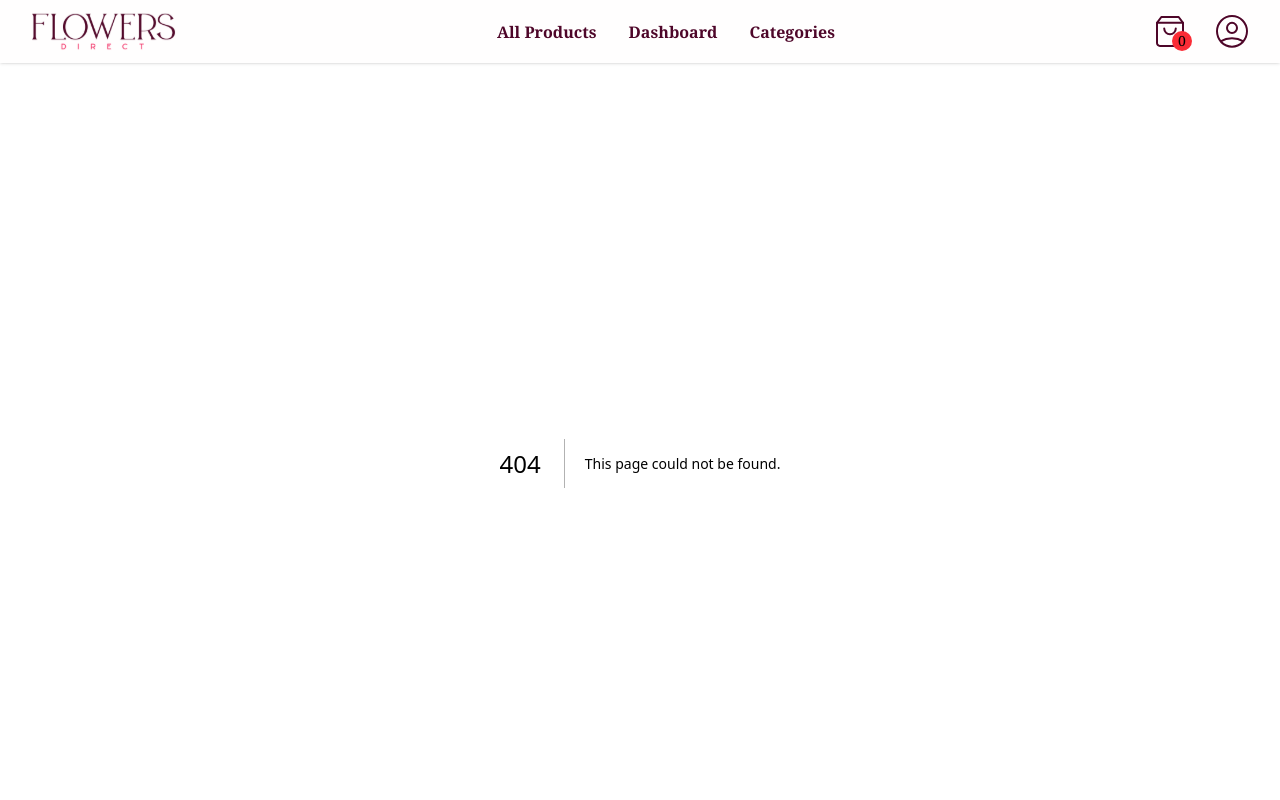
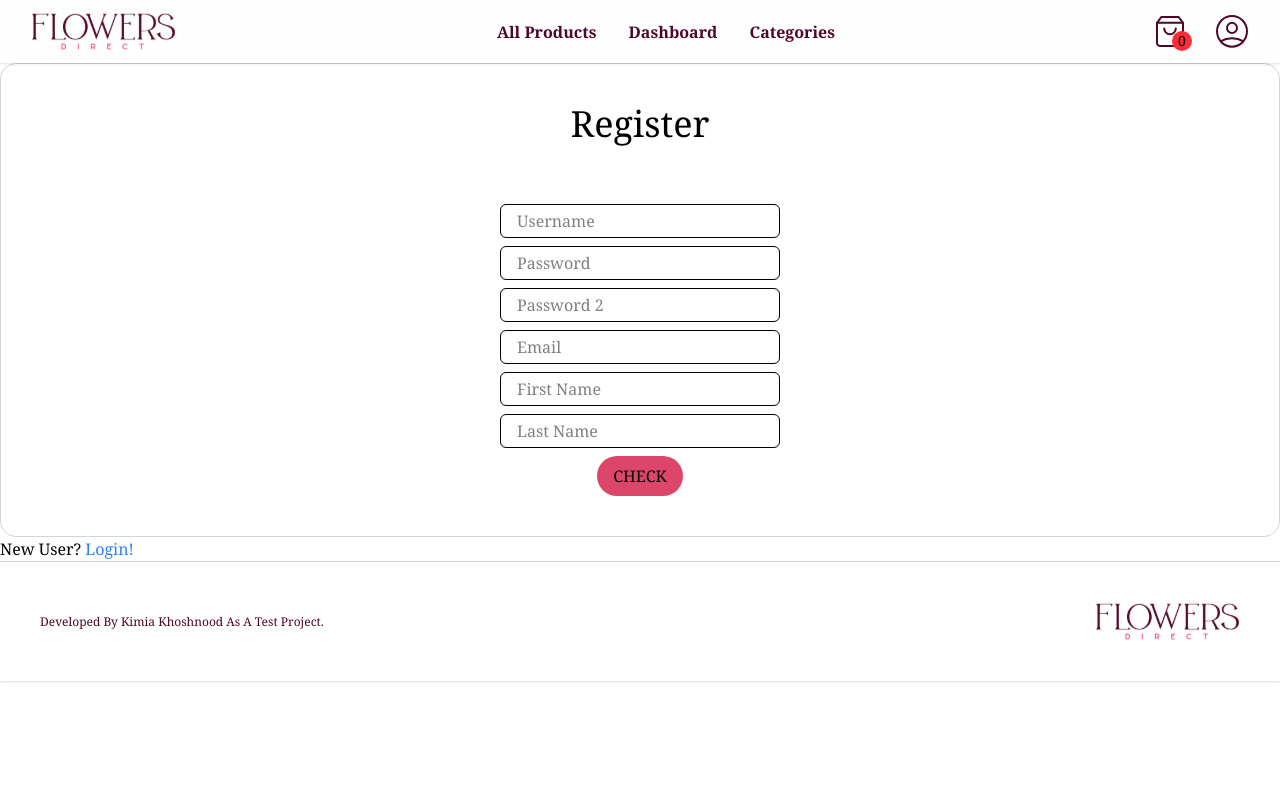
Before and after one commit to KimiyaKhoshnood/FlowerShop, a Next.js app: page /register in a window 1280 px wide. Before the commit this address had no page. Shown: the top 800 px of the page. Built offline with nearby package versions, Linux system fonts and the light colour scheme.

Commit message:
Add login and registration components with form handling and token management

```diff
--- /dev/null
+++ b/src/app/(auth)/login/page.tsx
@@ -0,0 +1,73 @@
+"use client";
+import { SubmitHandler, useForm } from "react-hook-form";
+import Cookie from "js-cookie";
+import { redirect } from "next/navigation";
+import ButtonUI from "@/components/ui/ButtonUI";
+import Link from "next/link";
+import axios from "axios";
+
+type Inputs = {
+  username: string;
+  password: string;
+};
+
+const Login = () => {
+  const { register, handleSubmit } = useForm<Inputs>();
+
+  const onSubmit: SubmitHandler<Inputs> = async(data) => {
+    try {
+      const res = await axios.post("http://127.0.0.1:8000/login/", data);
+      console.log("res: ", res);
+
+      const loginRes = await axios.post("http://127.0.0.1:8000/api/token/", {
+        username: data.username,
+        password: data.password,
+      });
+
+      const access = loginRes.data.access;
+      const refresh = loginRes.data.refresh;
+
+      Cookie.set("accessToken", access, { expires: 1 });
+      Cookie.set("refreshToken", refresh, { expires: 2 });
+
+    } catch (err: any) {
+      console.error("خطا در لاگین:", err.response?.data);
+    }
+    redirect("/dashboard");
+  };
+
+  return (
+    <>
+      <div className="border border-gray-300 rounded-2xl p-16 flex flex-col justify-between gap-5">
+        <h1 className="text-4xl text-center pb-10">Login</h1>
+        <form
+          action=""
+          className="flex flex-col gap-3 items-center"
+          onSubmit={handleSubmit(onSubmit)}
+        >
+          <input
+            type="text"
+            placeholder="Username"
+            className="border rounded-md py-2 px-4"
+            {...register("username", { required: true })}
+          />
+          <input
+            type="text"
+            placeholder="Password"
+            className="border rounded-md py-2 px-4"
+            {...register("password", { required: true })}
+          />
+          <ButtonUI text="Check" className="bg-(--Magenta)" />
+        </form>
+      </div>
+      <p>
+        New User?{" "}
+        <span className="text-blue-500 hover:text-blue-600">
+          <Link href={"/register"}>Register!</Link>
+        </span>
+      </p>
+    </>
+  );
+};
+
+export default Login;
--- /dev/null
+++ b/src/app/(auth)/register/page.tsx
@@ -0,0 +1,104 @@
+"use client";
+import { SubmitHandler, useForm } from "react-hook-form";
+import Cookie from "js-cookie";
+import { redirect } from "next/navigation";
+import ButtonUI from "@/components/ui/ButtonUI";
+import Link from "next/link";
+import axios from "axios";
+
+type Inputs = {
+  username: string;
+  password: string;
+  password2: string,
+  email: string,
+  first_name: string,
+  last_name: string
+};
+
+const Register = () => {
+  const { register, handleSubmit } = useForm<Inputs>();
+
+const onSubmit: SubmitHandler<Inputs> = async (data: Inputs) => {
+  try {
+    const res = await axios.post("http://127.0.0.1:8000/register/", data);
+    console.log("res: ", res);
+
+    const loginRes = await axios.post("http://127.0.0.1:8000/api/token/", {
+      username: data.username,
+      password: data.password,
+    });
+
+    const access = loginRes.data.access;
+    const refresh = loginRes.data.refresh;
+
+    Cookie.set("accessToken", access, { expires: 1 });
+    Cookie.set("refreshToken", refresh, { expires: 2 });
+
+  } catch (err: any) {
+    console.error("خطا در ثبت‌نام یا ورود:", err.response?.data || err.message);
+  }
+
+  redirect("/dashboard");
+
+};
+
+
+  return (
+    <>
+      <div className="border border-gray-300 rounded-2xl py-10 px-16 flex flex-col justify-between gap-5">
+        <h1 className="text-4xl text-center pb-10">Register</h1>
+        <form
+          action=""
+          className="flex flex-col gap-2 items-center"
+          onSubmit={handleSubmit(onSubmit)}
+        >
+          <input
+            type="text"
+            placeholder="Username"
+            className="border rounded-md py-1 px-4"
+            {...register("username", { required: true })}
+          />
+          <input
+            type="text"
+            placeholder="Password"
+            className="border rounded-md py-1 px-4"
+            {...register("password", { required: true })}
+          />
+          <input
+            type="text"
+            placeholder="Password 2"
+            className="border rounded-md py-1 px-4"
+            {...register("password2", { required: true })}
+          />
+          <input
+            type="text"
+            placeholder="Email"
+            className="border rounded-md py-1 px-4"
+            {...register("email", { required: true })}
+          />
+          <input
+            type="text"
+            placeholder="First Name"
+            className="border rounded-md py-1 px-4"
+            {...register("first_name", { required: true })}
+          />
+          <input
+            type="text"
+            placeholder="Last Name"
+            className="border rounded-md py-1 px-4"
+            {...register("last_name", { required: true })}
+          />
+          <ButtonUI text="Check" className="bg-(--Magenta)" />
+        </form>
+      </div>
+      <p>
+        New User?{" "}
+        <span className="text-blue-500 hover:text-blue-600">
+          <Link href={"/login"}>Login!</Link>
+        </span>
+      </p>
+    </>
+  );
+};
+
+export default Register;
```
